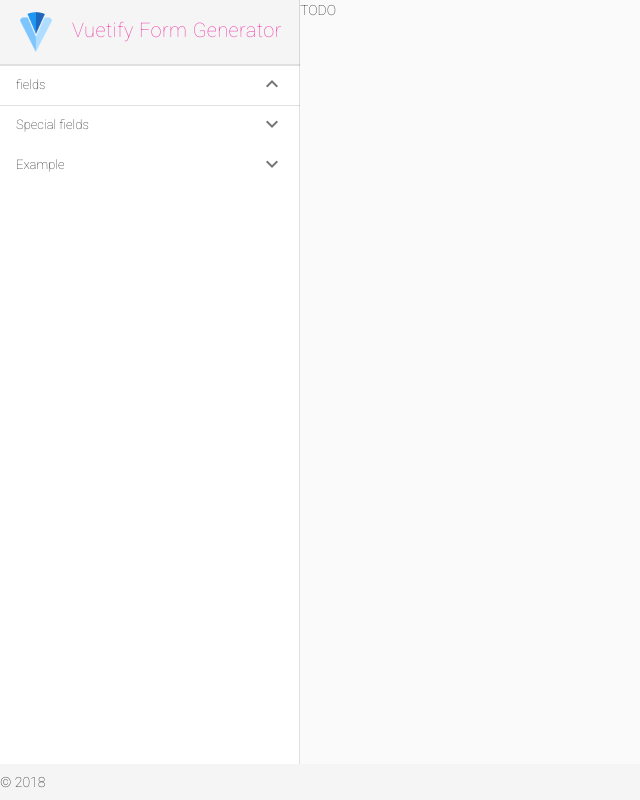
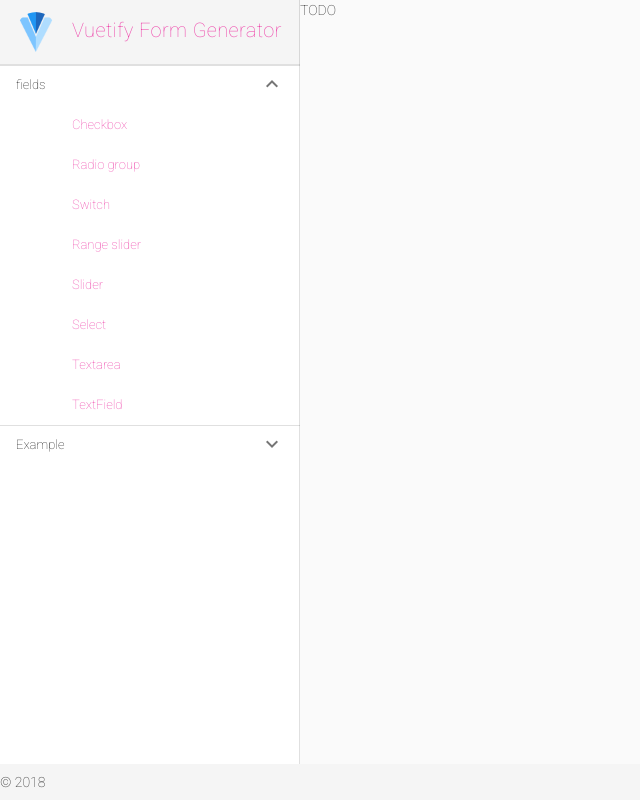
Before and after one commit to Gripon-web/form-generator-vuetify, a Vue app: page /basic-example in a window 1280 px wide. Shown: the whole page, without its empty margins (0-640 px from the left). Built offline with nearby package versions, Linux system fonts and the light colour scheme.

Commit message:
implement vuetify and veeValidate plugins

```diff
--- a/package.json
+++ b/package.json
@@ -10,6 +10,7 @@
     "test:e2e": "vue-cli-service test:e2e"
   },
   "dependencies": {
+    "vee-validate": "^2.1.0-beta.7",
     "vue": "^2.5.17",
     "vue-router": "^3.0.1",
     "vuetify": "^1.0.19"
--- a/src/App.vue
+++ b/src/App.vue
@@ -61,17 +61,25 @@
           title: 'fields',
           active: true,
           childs: [
-          ]
-        },
-        {
-          title: 'Special fields',
-          childs: [
+            { title: 'Checkbox', router: 'Checkbox' },
+            { title: 'Radio group', router: 'RadioGroup' },
+            { title: 'Switch', router: 'Switch' },
+            { title: 'Range slider', router: 'RangeSlider' },
+            { title: 'Slider', router: 'Slider' },
+            { title: 'Select', router: 'Select' },
+            { title: 'Textarea', router: 'TextArea' },
+            { title: 'TextField', router: 'TextField' }
+            // { title: 'Collection', router: 'Collection' },
+            // { title: 'CollectionGroup', router: 'CollectionGroup' },
+            // { title: 'Optional', router: 'Optional' },
+            // { title: 'Optional group', router: 'OptionalGroup' }
           ]
         },
         {
           title: 'Example',
           childs: [
-            { title: 'Basic example', router: 'BasicExample' }
+            { title: 'Basic example', router: 'BasicExample' },
+            { title: 'Card example', router: 'CardExample' }
           ]
         }
       ],
--- a/src/main.js
+++ b/src/main.js
@@ -1,6 +1,7 @@
 import '@babel/polyfill'
 import Vue from 'vue'
 import './plugins/vuetify'
+import './plugins/veeValidate'
 import App from './App.vue'
 import router from './router'
 
--- /dev/null
+++ b/src/plugins/veeValidate.js
@@ -0,0 +1,7 @@
+import Vue from 'vue'
+import VeeValidate from 'vee-validate'
+
+Vue.use(VeeValidate, {
+  inject: false,
+  errorBagName: 'veeErrors'
+})
--- a/src/views/About.vue
+++ /dev/null
@@ -1,5 +0,0 @@
-<template>
-  <div class="about">
-    <h1>This is an about page</h1>
-  </div>
-</template>
```
Also changed, not shown: src/plugins/vuetify.js (line endings or trailing spaces), src/views/Home.vue (line endings or trailing spaces), 2 other files (tests, documents, lock files or other folders).
